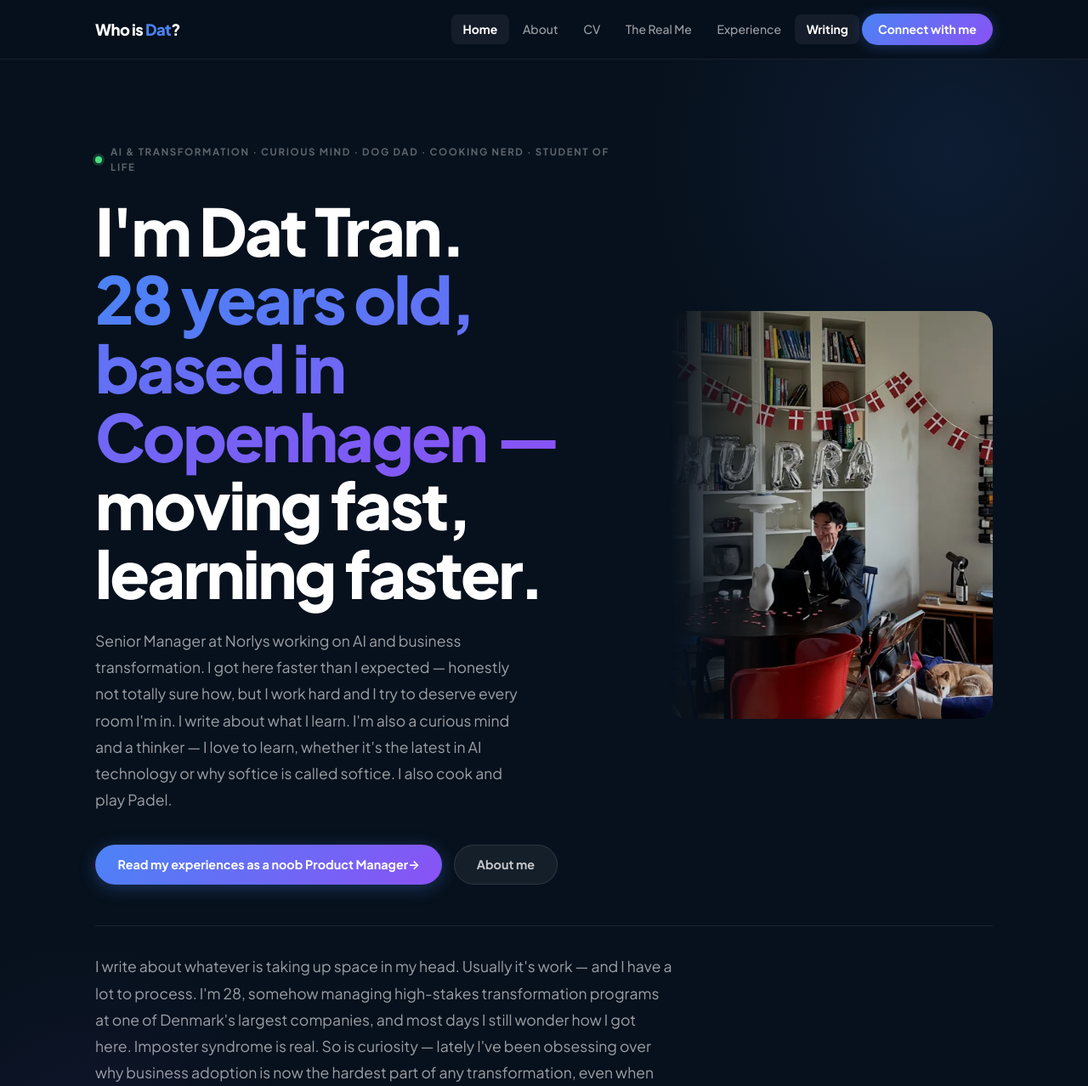
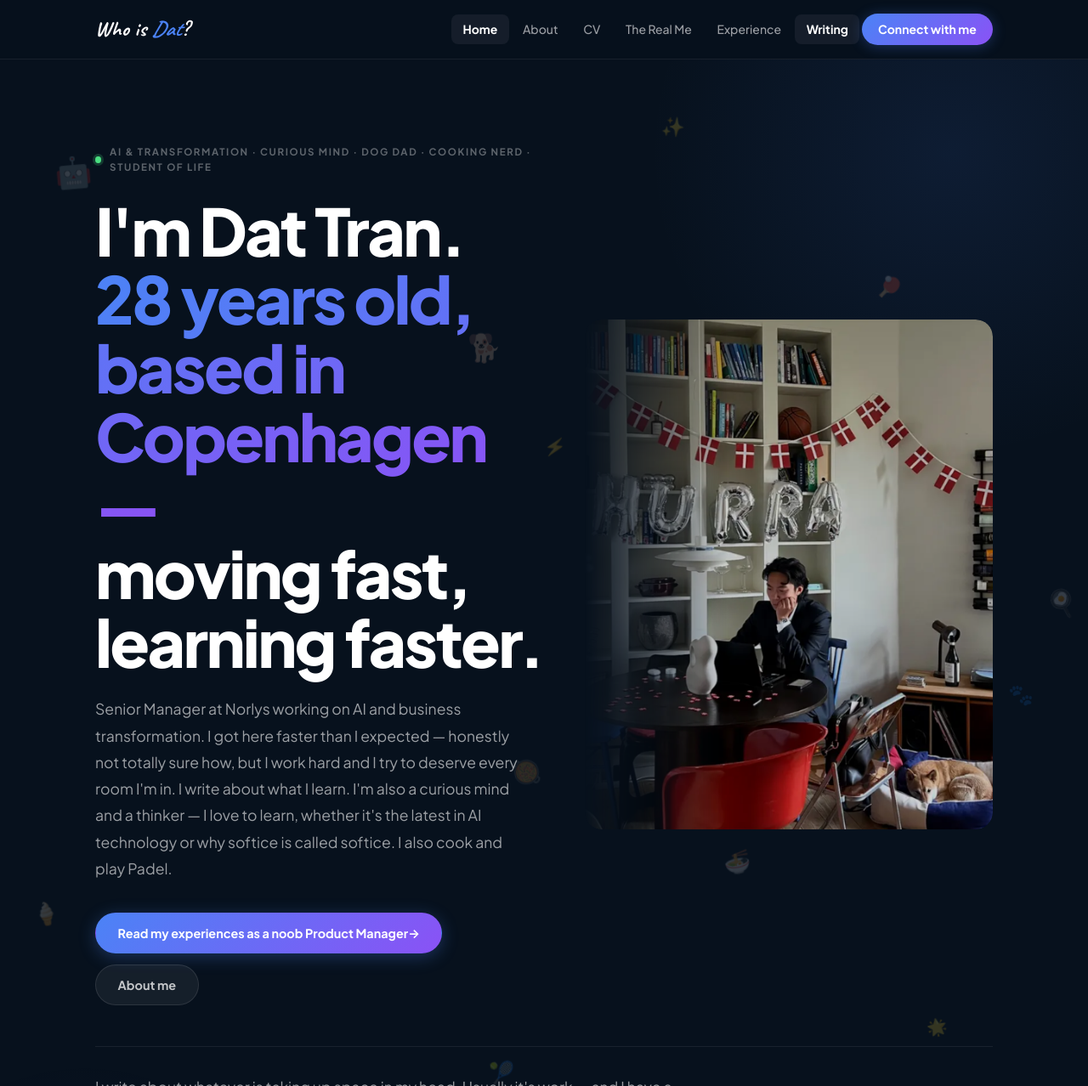
Before and after one commit to dattranq-droid/personal-website, a plain HTML site: page index.html in a window 1280 px wide. Shown: the top 1278 px of the page at 85% size. Drawn offline with Linux system fonts and the light colour scheme.

Commit message:
Hero: bigger photo, Caveat logo font, floating emoji animations
- Photo grows to 480×600 (portrait, near full hero height)
- 'Who is Dat?' nav logo switches to Caveat handwritten/diary font
- 14 floating emojis (🤖🍦🐕🎾🍳🧠🥘🏓✨💡🐾🍜⚡🌟) scattered
  across the hero with slow, gentle float animations at low opacity

https://claude.ai/code/session_01MLRp9Q5o6SZwN3TDw7ePKX

```diff
--- a/css/style.css
+++ b/css/style.css
@@ -8,6 +8,7 @@
    ================================================ */
 
 @import url('https://fonts.googleapis.com/css2?family=Plus+Jakarta+Sans:ital,wght@0,400;0,500;0,600;0,700;0,800;1,400&display=swap');
+@import url('https://fonts.googleapis.com/css2?family=Caveat:wght@700&display=swap');
 
 /* --- Reset --- */
 *, *::before, *::after { box-sizing: border-box; margin: 0; padding: 0; }
@@ -130,14 +131,16 @@ a:hover { opacity: .72; }
   gap: 2rem;
 }
 .nav-logo {
-  font-size: 1.15rem;
-  font-weight: 800;
+  font-family: 'Caveat', cursive;
+  font-size: 1.55rem;
+  font-weight: 700;
   color: var(--text);
   text-decoration: none;
-  letter-spacing: -0.03em;
+  letter-spacing: 0.01em;
   white-space: nowrap;
+  line-height: 1;
 }
-.nav-logo em { font-style: normal; color: var(--accent); }
+.nav-logo em { font-style: italic; color: var(--accent); }
 .nav-links {
   display: flex;
   align-items: center;
@@ -326,7 +329,8 @@ footer {
   display: grid;
   grid-template-columns: 1fr auto;
   align-items: center;
-  gap: 4rem;
+  gap: 2.5rem;
+  z-index: 1;
 }
 .hero-eyebrow {
   display: inline-flex;
@@ -345,6 +349,46 @@ footer {
   0%,100% { box-shadow: 0 0 0 3px rgba(74,222,128,.2); }
   50%      { box-shadow: 0 0 0 7px rgba(74,222,128,.06); }
 }
+
+/* FLOATING HERO ICONS */
+@keyframes floatie-a {
+  0%, 100% { transform: translateY(0px) rotate(0deg); }
+  35%       { transform: translateY(-22px) rotate(9deg); }
+  70%       { transform: translateY(-9px) rotate(-5deg); }
+}
+@keyframes floatie-b {
+  0%, 100% { transform: translateY(0px) rotate(0deg); }
+  40%       { transform: translateY(-18px) rotate(-11deg); }
+  75%       { transform: translateY(-6px) rotate(7deg); }
+}
+.hero-floaties {
+  position: absolute;
+  inset: 0;
+  pointer-events: none;
+  overflow: hidden;
+  z-index: 0;
+}
+.hero-floatie {
+  position: absolute;
+  line-height: 1;
+  opacity: 0.18;
+  animation: floatie-a 8s ease-in-out infinite;
+  user-select: none;
+}
+.hero-floatie:nth-child(1)  { top:  8%; left:  5%;  font-size: 2.2rem; animation-duration: 7s;    animation-delay: 0s;   }
+.hero-floatie:nth-child(2)  { top: 66%; left:  3%;  font-size: 1.6rem; animation-duration: 9.2s;  animation-delay: 1.5s; animation-name: floatie-b; }
+.hero-floatie:nth-child(3)  { top: 22%; left: 43%;  font-size: 2rem;   animation-duration: 8.1s;  animation-delay: 0.6s; }
+.hero-floatie:nth-child(4)  { top: 78%; left: 45%;  font-size: 1.5rem; animation-duration: 11s;   animation-delay: 2.1s; animation-name: floatie-b; }
+.hero-floatie:nth-child(5)  { top: 42%; right: 1%;  font-size: 1.8rem; animation-duration: 7.6s;  animation-delay: 3s;   }
+.hero-floatie:nth-child(6)  { top: 86%; right: 23%; font-size: 1.4rem; animation-duration: 10.3s; animation-delay: 1s;   animation-name: floatie-b; }
+.hero-floatie:nth-child(7)  { top:  5%; right: 37%; font-size: 1.4rem; animation-duration: 6.4s;  animation-delay: 4s;   }
+.hero-floatie:nth-child(8)  { top: 55%; left: 47%;  font-size: 1.7rem; animation-duration: 12s;   animation-delay: 0.9s; animation-name: floatie-b; }
+.hero-floatie:nth-child(9)  { top: 18%; right: 17%; font-size: 1.5rem; animation-duration: 8.6s;  animation-delay: 2.5s; }
+.hero-floatie:nth-child(10) { top: 89%; left: 30%;  font-size: 1.3rem; animation-duration: 9.7s;  animation-delay: 0.4s; animation-name: floatie-b; }
+.hero-floatie:nth-child(11) { top: 48%; right: 5%;  font-size: 1.5rem; animation-duration: 7.3s;  animation-delay: 5.1s; }
+.hero-floatie:nth-child(12) { top: 62%; right: 31%; font-size: 1.6rem; animation-duration: 10.6s; animation-delay: 1.3s; animation-name: floatie-b; }
+.hero-floatie:nth-child(13) { top: 30%; left: 50%;  font-size: 1.3rem; animation-duration: 6.9s;  animation-delay: 3.6s; }
+.hero-floatie:nth-child(14) { top: 75%; right: 13%; font-size: 1.2rem; animation-duration: 11.4s; animation-delay: 0.8s; animation-name: floatie-b; }
 .hero-eyebrow-text { font-size: .72rem; font-weight: 700; letter-spacing: .14em; text-transform: uppercase; color: var(--text-3); }
 .hero .display { color: var(--white); }
 .hero-sub {
@@ -356,13 +400,13 @@ footer {
 }
 .hero-actions { display: flex; gap: .85rem; flex-wrap: wrap; }
 .hero-photo {
-  width: 380px; height: 480px;
+  width: 480px; height: 600px;
   border-radius: 20px;
   background: transparent;
   flex-shrink: 0;
   overflow: hidden;
-  -webkit-mask-image: linear-gradient(to right, transparent 0%, black 38%);
-  mask-image: linear-gradient(to right, transparent 0%, black 38%);
+  -webkit-mask-image: linear-gradient(to right, transparent 0%, black 35%);
+  mask-image: linear-gradient(to right, transparent 0%, black 35%);
 }
 .hero-stats {
   position: relative;
@@ -822,7 +866,8 @@ a.blog-card:hover::before { opacity: 1; }
    ================================================ */
 @media (max-width: 960px) {
   .hero-inner { grid-template-columns: 1fr; }
-  .hero-photo { width: 100%; height: 260px; border-radius: 16px; order: -1; -webkit-mask-image: linear-gradient(to bottom, black 60%, transparent 100%); mask-image: linear-gradient(to bottom, black 60%, transparent 100%); }
+  .hero-photo { width: 100%; height: 300px; border-radius: 16px; order: -1; -webkit-mask-image: linear-gradient(to bottom, black 55%, transparent 100%); mask-image: linear-gradient(to bottom, black 55%, transparent 100%); }
+  .hero-floatie { font-size: 1.2rem !important; opacity: 0.12; }
   .about-strip-inner { grid-template-columns: 1fr; gap: 3rem; }
   .cv-grid { grid-template-columns: 1fr; }
   a.blog-featured-card { grid-template-columns: 1fr; }
--- a/index.html
+++ b/index.html
@@ -34,6 +34,22 @@
        HERO
        ================================================ -->
   <section class="hero">
+    <div class="hero-floaties" aria-hidden="true">
+      <span class="hero-floatie">🤖</span>
+      <span class="hero-floatie">🍦</span>
+      <span class="hero-floatie">🐕</span>
+      <span class="hero-floatie">🎾</span>
+      <span class="hero-floatie">🍳</span>
+      <span class="hero-floatie">🧠</span>
+      <span class="hero-floatie">✨</span>
+      <span class="hero-floatie">🥘</span>
+      <span class="hero-floatie">🏓</span>
+      <span class="hero-floatie">💡</span>
+      <span class="hero-floatie">🐾</span>
+      <span class="hero-floatie">🍜</span>
+      <span class="hero-floatie">⚡</span>
+      <span class="hero-floatie">🌟</span>
+    </div>
     <div class="wrap">
       <div class="hero-inner">
 
```
